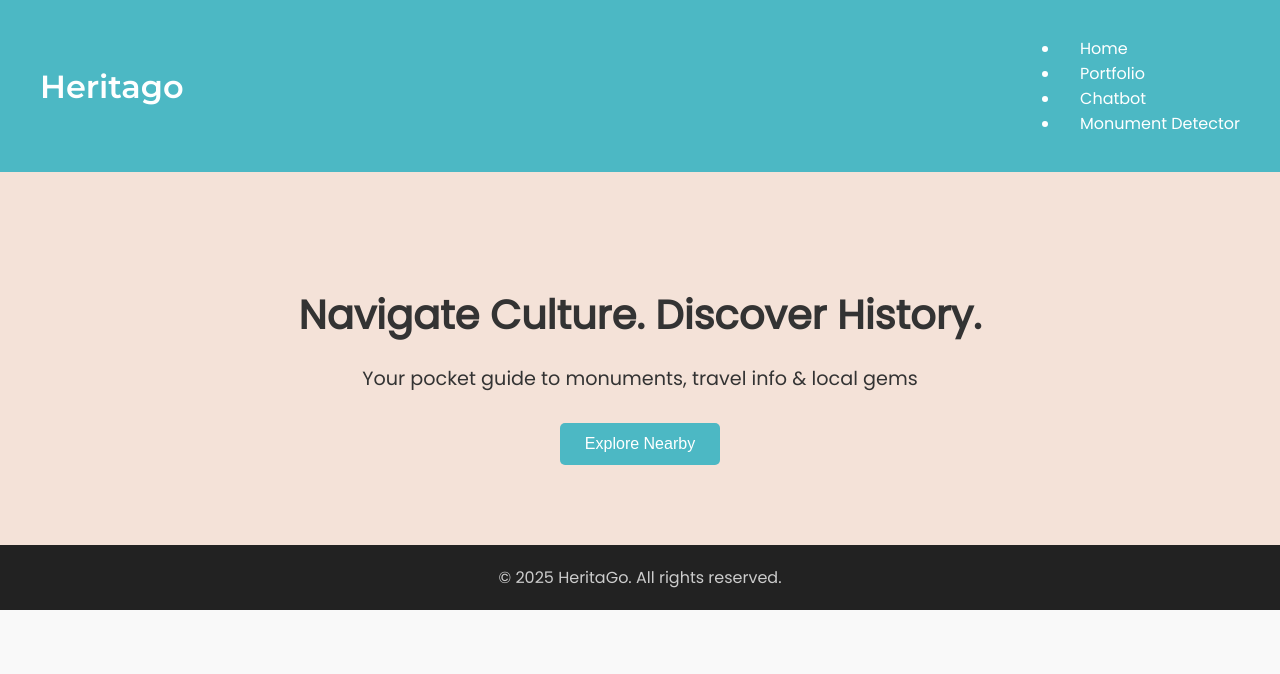
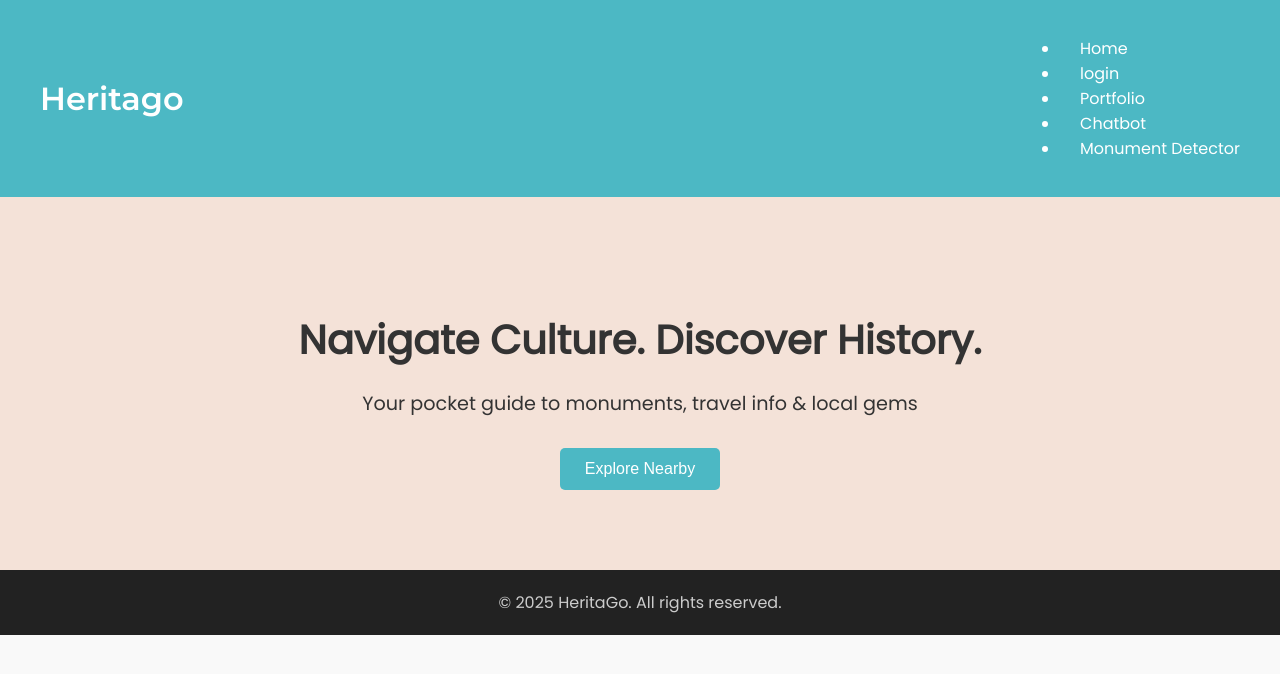
Before and after one commit to silver-sand/HeritaGo, a plain HTML site: page index.html in a window 1280 px wide. Drawn offline with Linux system fonts and the light colour scheme.

Commit message:
added login page link to pages

```diff
--- a/index.html
+++ b/index.html
@@ -78,6 +78,7 @@
     <nav>
       <ul>
         <li><a href="index.html">Home</a></li>
+        <li><a href="loginpage.html">login</a></li>
         <li><a href="portfolio.html">Portfolio</a></li>
         <li><a href="simple-chatbot.html">Chatbot</a></li>
         <li><a href="odisha-monument-detector.html">Monument Detector</a></li>
```
Also changed, not shown: loginpage.html (+1 -0 lines), portfolio.html (+1 -0 lines).
